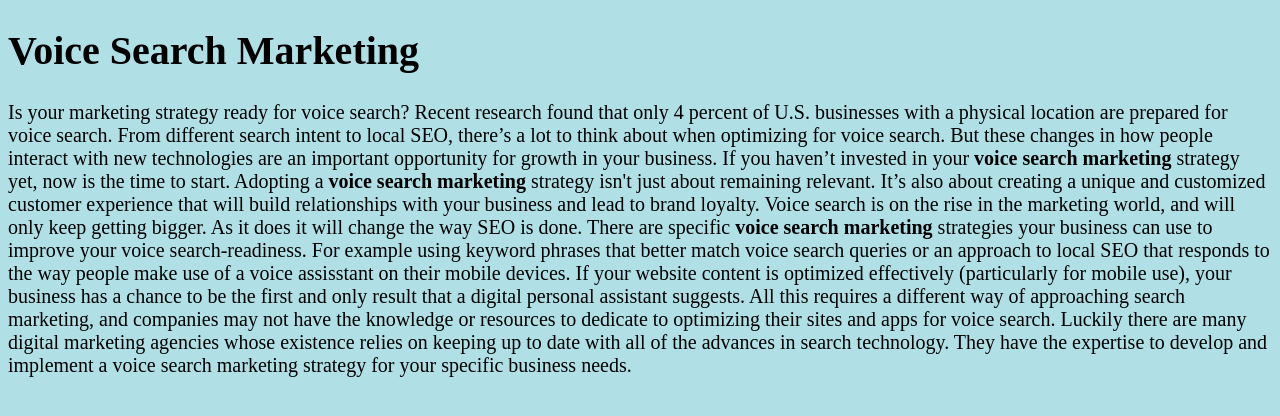
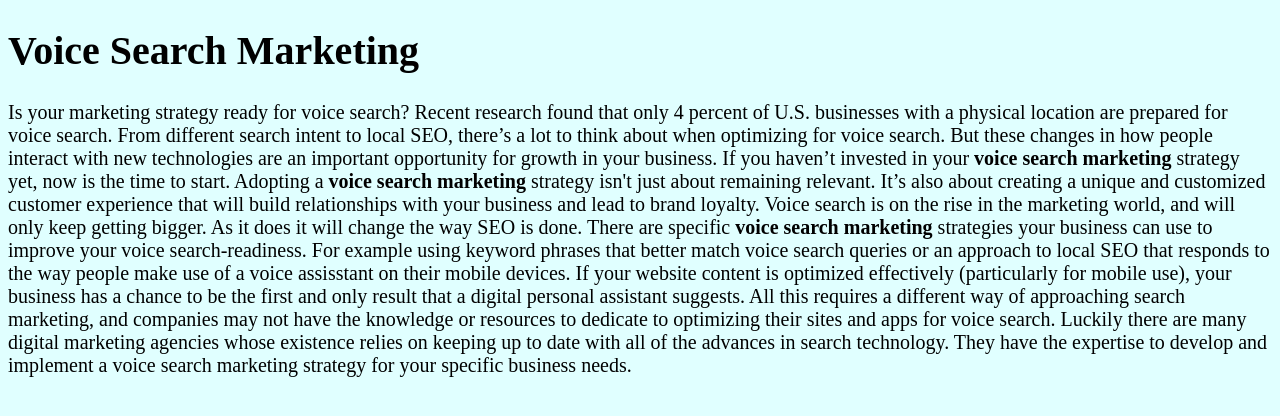
Before and after one commit to Blueboots/vsm, a plain HTML site: page index.html in a window 1280 px wide. Drawn offline with Linux system fonts and the light colour scheme.

Commit message:
Change background colour to LightCyan

```diff
--- a/style.css
+++ b/style.css
@@ -1,5 +1,5 @@
 html {
-  background-color: PowderBlue;
+  background-color: LightCyan;
   font-size: 20px;
 }
 
```
